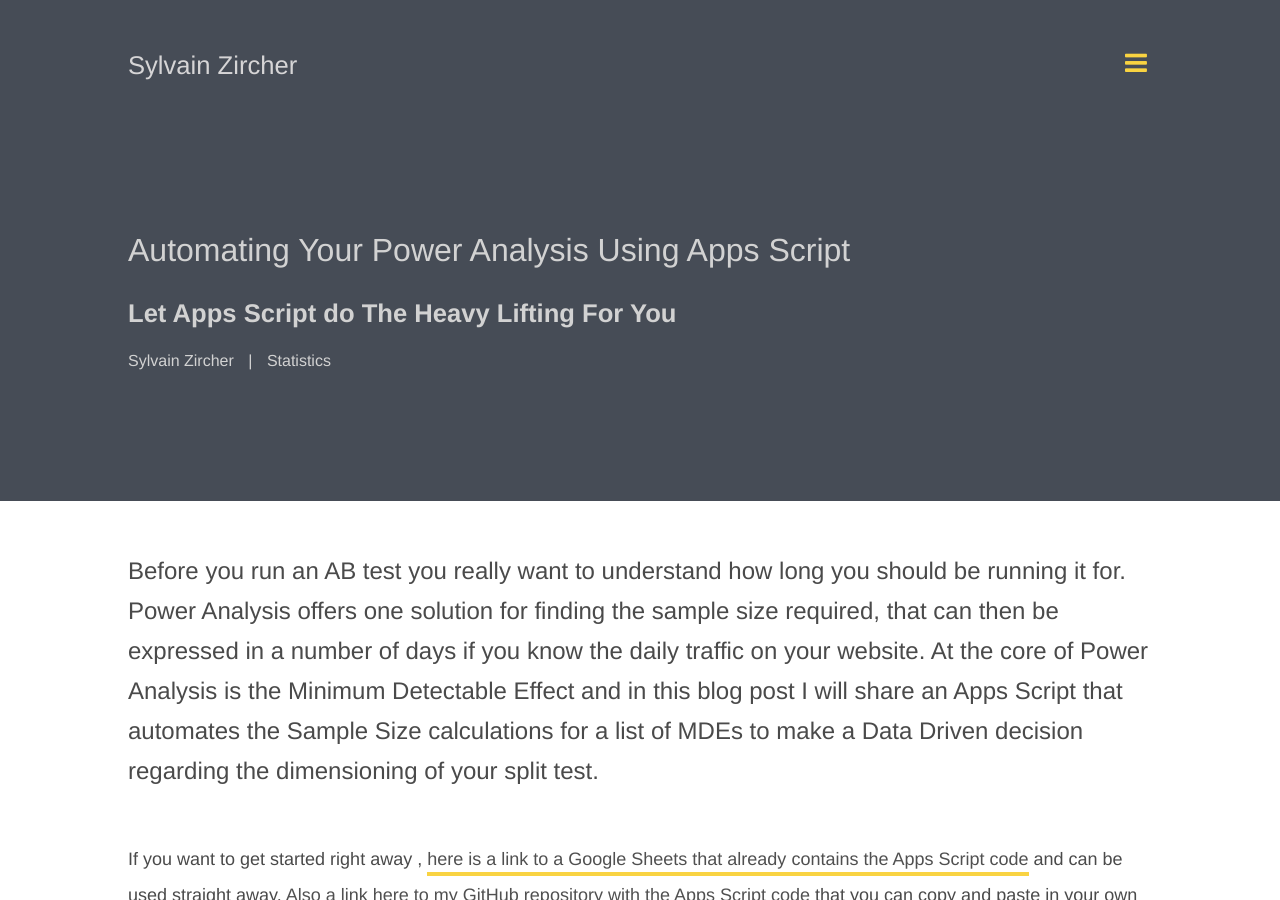
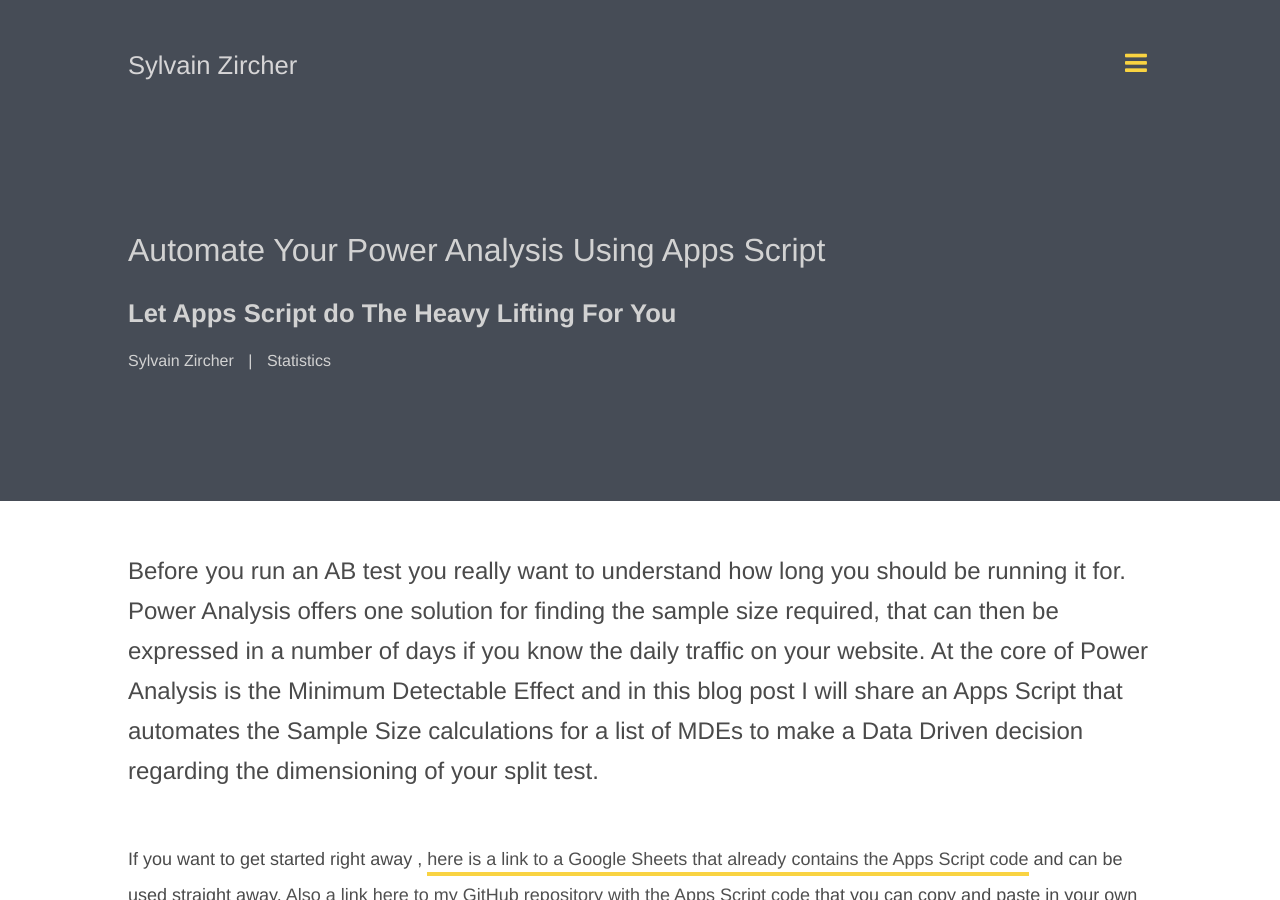
Before and after one commit to sylvainzircher/sylvainzircher.github.io, a Jekyll site: the page built from _posts/blog/2020-09-28-Automating-Sample-Size-Calculation.md, in a window 1280 px wide and 900 px high. Built offline with Jekyll 4.4.1, drawn with Linux system fonts in a browser that asks for light colours; nearby versions of some CDN libraries.

```diff
--- a/_posts/blog/2020-09-28-Automating-Sample-Size-Calculation.md
+++ b/_posts/blog/2020-09-28-Automating-Sample-Size-Calculation.md
@@ -1,7 +1,7 @@
 ---
 layout: "blog"
-title: "Automating Your Power Analysis Using Apps Script"
-slug: automating-sample-size-estimation-power-analysis-ABtest
+title: "Automate Your Power Analysis Using Apps Script"
+slug: automate-sample-size-estimation-power-analysis-ABtest
 subtitle: "Let Apps Script do The Heavy Lifting For You"
 date: 2020-09-28
 author: "Sylvain Zircher"
```
Also changed, not shown: _posts/blog/2020-10-02-Bayesian-Abtest-Calculator.md (+1 -1 lines).
